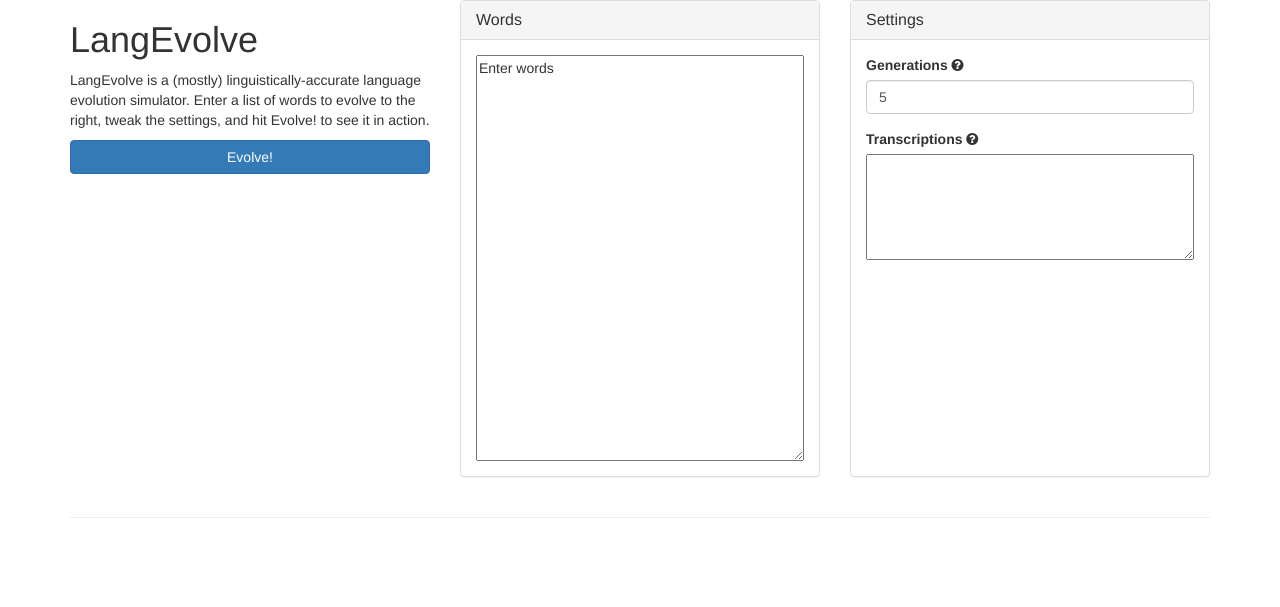
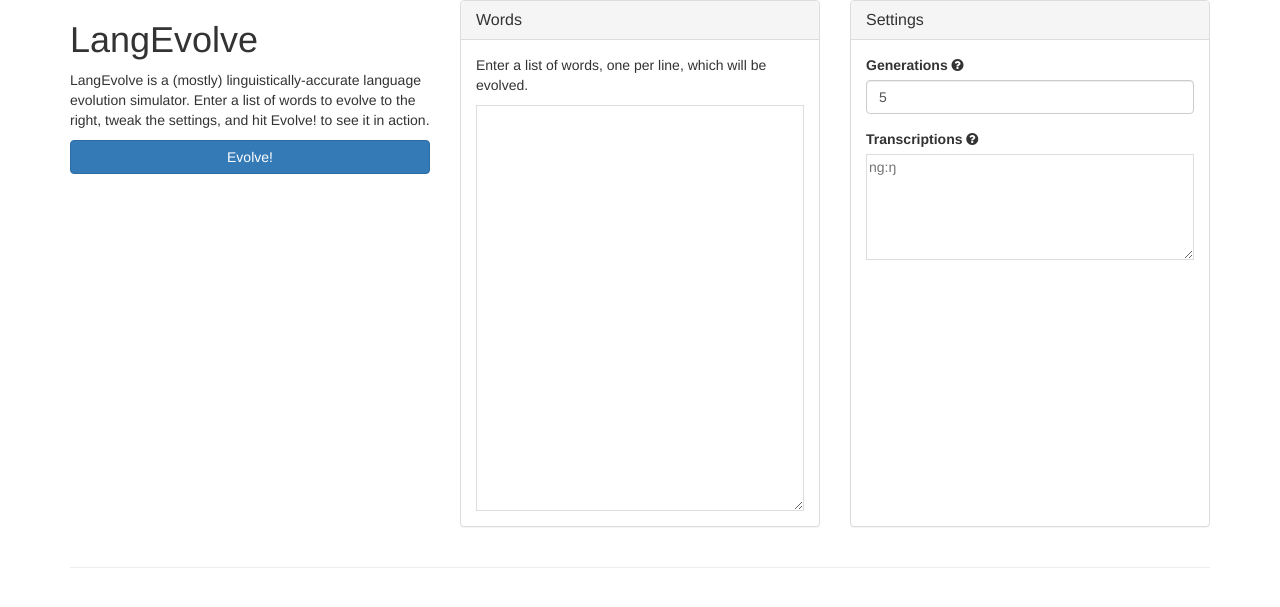
Before and after one commit to kdelwat/Onset, a Flask app: page / in a window 1280 px wide. Shown: the top 607 px of the page. Run offline with Flask 2, Linux system fonts and the light colour scheme; some libraries are stand-ins or nearby versions.

Commit message:
Minor interface fixes

```diff
--- a/app/templates/index.html
+++ b/app/templates/index.html
@@ -5,6 +5,12 @@
     <!-- Bootstrap and JQuery files -->
     <link href="/static/css/bootstrap.min.css" rel="stylesheet">
     <link rel="stylesheet" href="/static/css/font-awesome.min.css">
+
+    <style>
+     textarea {
+         border: 1px solid #dddddd;}
+
+    </style>
 
     <script src="https://ajax.googleapis.com/ajax/libs/jquery/1.11.3/jquery.min.js"></script>
     <script src="/static/js/bootstrap.min.js"></script>
@@ -165,7 +171,8 @@
               <h3 class="panel-title">Words</h3>
             </div>
             <div class="panel-body">
-              <textarea id="word_list" name="word_list" style="width: 100% !important" rows=20 >Enter words</textarea>
+                <p>Enter a list of words, one per line, which will be evolved.</p>
+              <textarea id="word_list" name="word_list" style="width: 100% !important" rows=20 ></textarea>
             </div>
           </div>
         </div>
@@ -185,8 +192,8 @@
                 </div>
                 <div class="form-group">
                   <label for="transcriptions">Transcriptions</label>
-                  <i class="fa fa-question-circle" data-toggle="tooltip" title="A list of plain text to IPA transcriptions, seperated by colons" data-placement="right"></i>
-                  <textarea id="transcription_list" name="transcription_list" style="width: 100% !important" rows=5 ></textarea>
+                  <i class="fa fa-question-circle" data-toggle="tooltip" title="A list of plain text to IPA transcriptions, separated by colons" data-placement="right"></i>
+                  <textarea id="transcription_list" name="transcription_list" style="width: 100% !important" rows=5 placeholder="ng:ŋ"></textarea>
                 </div>
               </form>
             </div>
```
